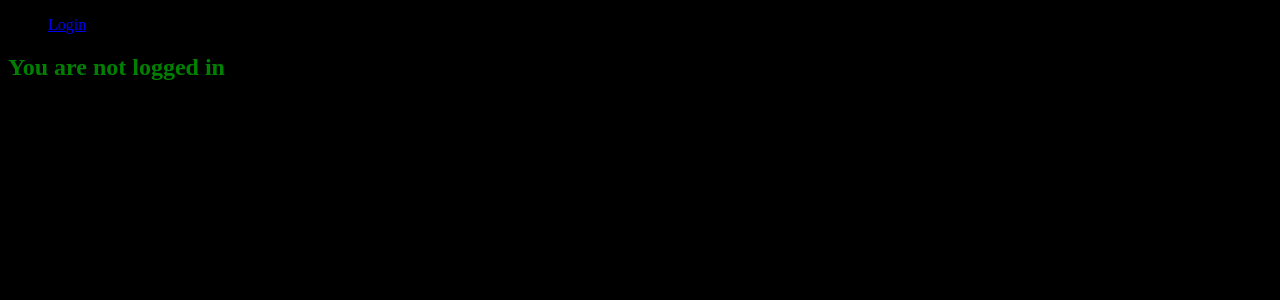
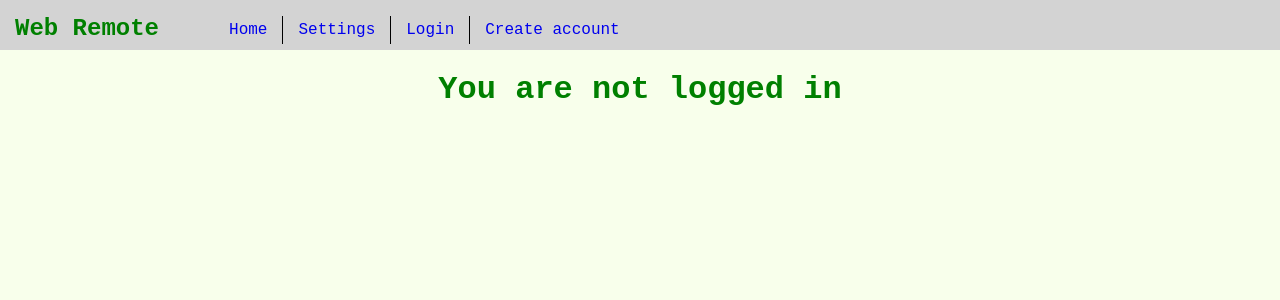
Before and after one commit to zdssdavidb/Webremote, a Flask app: template templates/home.html in a window 1280 px wide. Shown: the top 300 px of the page. Run offline with Flask 3, Linux system fonts and the light colour scheme; the template is opened without the code that fills it, so the values that code supplies are empty.

Commit message:
edit home.html file

```diff
--- a/templates/home.html
+++ b/templates/home.html
@@ -6,26 +6,19 @@
         <meta name="viewport" content="width=device-width, initial-scale=1.0" />
         <meta charset="UTF-8">
         <link rel="shortcut icon" href="/static/favicon.ico" type="image/x-icon" />
+        <link rel="stylesheet" href="/static/style.css" />
         <title>Web Remote (Flask)</title>
-	<body style="background-color:#000000;"></body>
-	<style>
-	h1 {
-		color: green;
-	}
-	</style>
     </head>
     <body>
-	<nav>
-	<ul>
-		<li><a href="/login">Login</a></li>
-	</ul>
+        {% include 'sections/nav.html' %}
         {% if current_user.is_authenticated %}
         <a href="/logout">Logout</a>
         {% include 'menu.html' %}
         {% else %}
         <h1>You are not logged in</h1>
-	<div w3-include-html="login.html"></div>
+        <div w3-include-html="login.html">
+
+        </div>
         {% endif %}
-	</nav>
     </body>
 </html>
```
Lines whose indentation alone changed are shown as unchanged.
